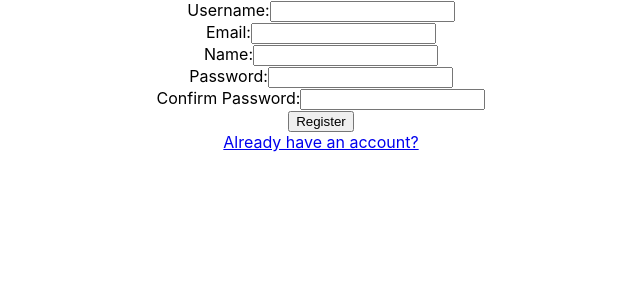
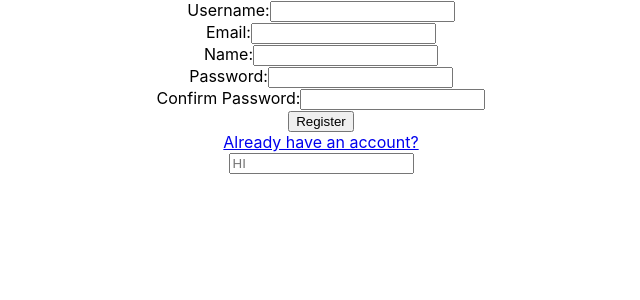
Before and after one commit to NicholasAJ/ChickenTinder, a React (Create React App) app in the folder client/: page / in a window 1280 px wide. Shown: the top 300 px of the page, without its empty margins (319-959 px from the left). Built offline with nearby package versions, Linux system fonts and the light colour scheme.

Commit message:
I fixed the input box issue but dashboard continues to display even if not logged in

```diff
--- a/client/src/components/Login.js
+++ b/client/src/components/Login.js
@@ -10,7 +10,7 @@ const Login = (props) => {
     name:''
   })
   const changeHandler = (e) => {
-    setUserLogin({...userLogin, [e.target.email]:e.target.value})
+    setUserLogin({...userLogin, [e.target.name]:e.target.value})
   }
   const loginHandler = (e) => {
     e.preventDefault()
--- a/client/src/components/Register.js
+++ b/client/src/components/Register.js
@@ -13,7 +13,7 @@ const Register = (props) => {
   })
 
   const changeHandler = (e) => {
-    setUser({...user, [e.target.email]:e.target.value})
+    setUser({...user, [e.target.name]:e.target.value})
   }
   const submitHandler = (e) => {
     e.preventDefault();
@@ -59,6 +59,10 @@ const Register = (props) => {
         </div>
         <Link to={'/login'}>Already have an account?</Link>
       </form>
+
+      <div>
+        <input type='text'placeholder='HI'></input>
+      </div>
     </div>
   )
 }
```
